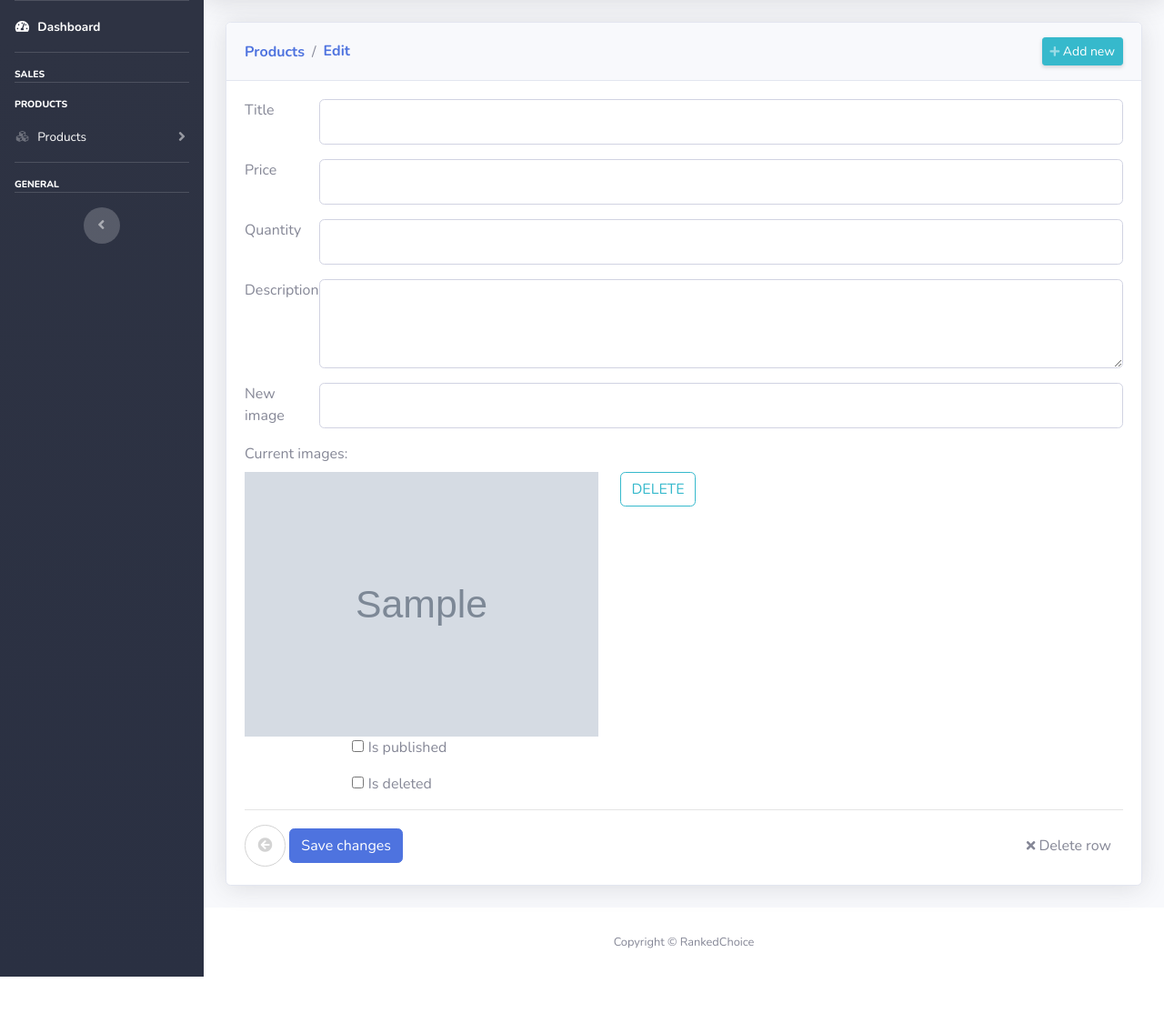
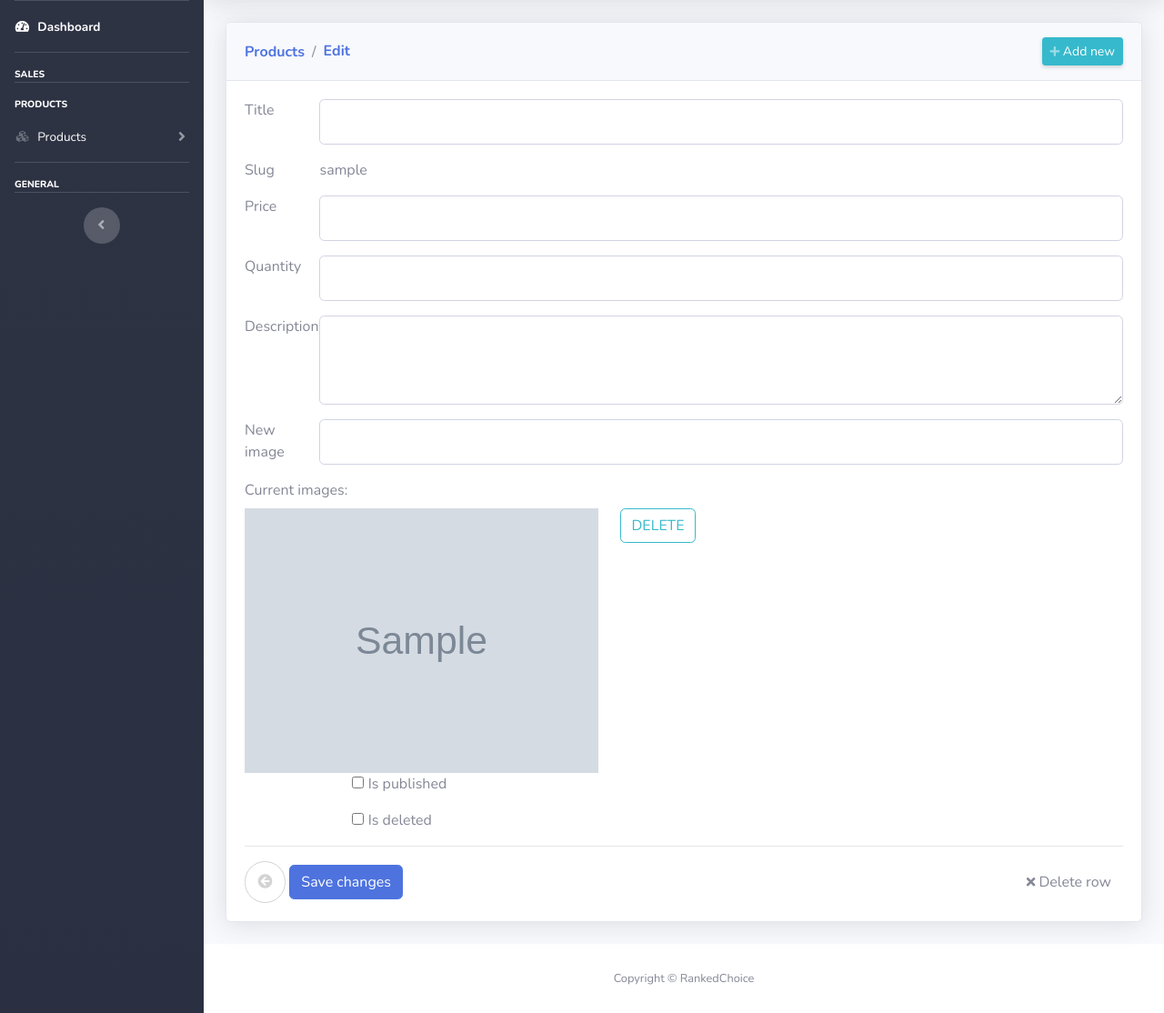
Before and after one commit to Valentyn-Maltsev/Myapp-symfony-backend, a Symfony app: template templates/admin/product/edit.html.twig in a window 1280 px wide. Shown: the part 70-1184 px from the top of the page at 91% size. Before the commit the page ends 1144 px from the top, so only its background shows below. Run offline with Twig, Linux system fonts and the light colour scheme; the template is opened without the code that fills it: most values are stand-ins (such as "Sample title", 1, 10 or a date in 2020); grey boxes marked "Sample" are stand-in pictures; form fields are guessed from the names that the template uses; some libraries are stand-ins or nearby versions.

Commit message:
Sluggable usage

```diff
--- a/composer.json
+++ b/composer.json
@@ -15,6 +15,7 @@
         "imagine/imagine": "^1.2",
         "phpdocumentor/reflection-docblock": "^5.2",
         "sensio/framework-extra-bundle": "^6.1",
+        "stof/doctrine-extensions-bundle": "^1.6",
         "symfony/asset": "5.3.*",
         "symfony/console": "5.3.*",
         "symfony/dotenv": "5.3.*",
--- a/config/bundles.php
+++ b/config/bundles.php
@@ -13,4 +13,5 @@ return [
     Symfony\Bundle\SecurityBundle\SecurityBundle::class => ['all' => true],
     Twig\Extra\TwigExtraBundle\TwigExtraBundle::class => ['all' => true],
     SymfonyCasts\Bundle\VerifyEmail\SymfonyCastsVerifyEmailBundle::class => ['all' => true],
+    Stof\DoctrineExtensionsBundle\StofDoctrineExtensionsBundle::class => ['all' => true],
 ];
--- a/templates/admin/product/edit.html.twig
+++ b/templates/admin/product/edit.html.twig
@@ -23,6 +23,15 @@
                     <div class="form-error">
                         {{ form_errors(form.title) }}
                     </div>
+                </div>
+            </div>
+
+            <div class="form-group row">
+                <div class="col-md-1">
+                    Slug
+                </div>
+                <div class="col-md-11">
+                    {{ product.slug }}
                 </div>
             </div>
 
```
Also changed, not shown: migrations/Version20211115113037.php (added, +31 -0 lines), src/Entity/Product.php (+19 -0 lines), 3 other files.
